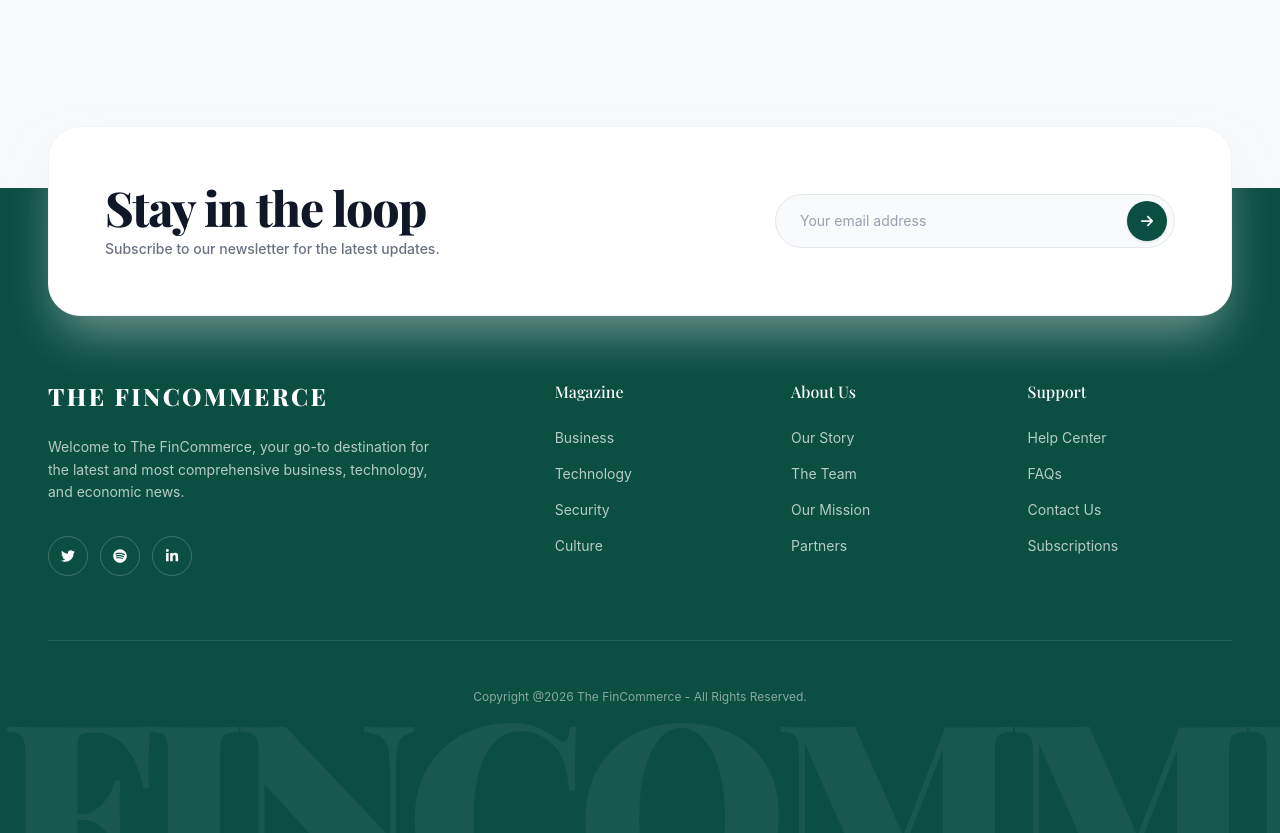
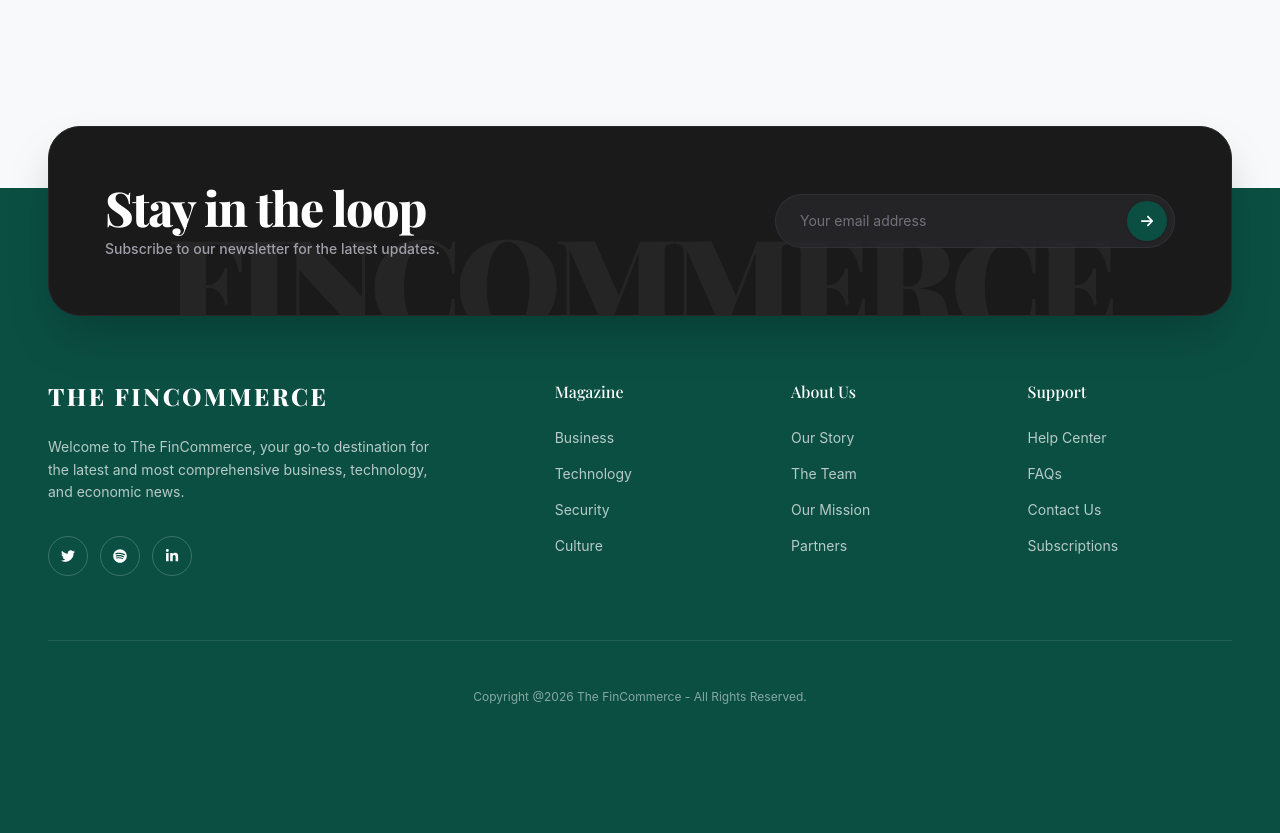
Before and after one commit to monju1190/The-FinCommerce, a Next.js app: page / in a window 1280 px wide. Shown: the part 3740-4573 px from the top of the page. Built offline with nearby package versions, Linux system fonts and the light colour scheme; a web font is replaced by a local one.

Commit message:
Update Newsletter style to dark mode and move FINCOMMERCE text into it

```diff
--- a/src/components/layout/Footer.tsx
+++ b/src/components/layout/Footer.tsx
@@ -8,17 +8,25 @@ export default function Footer() {
     <div className="mt-12 md:mt-24">
       {/* Floating Newsletter Section */}
       <div className="container mx-auto px-4 md:px-12 relative z-20 -mb-24 md:-mb-32">
-        <div className="bg-white rounded-[2rem] p-8 md:p-14 shadow-2xl shadow-gray-200/50 border border-gray-100 flex flex-col lg:flex-row justify-between items-start lg:items-center gap-8">
-          <div>
-            <h2 className="text-4xl md:text-5xl font-extrabold tracking-tight font-display text-gray-900 mb-2">
+        <div className="bg-[#1a1a1a] rounded-[2rem] p-8 md:p-14 shadow-2xl border border-zinc-800 flex flex-col lg:flex-row justify-between items-start lg:items-center gap-8 relative overflow-hidden">
+
+          {/* Background Giant Text (Moved here) */}
+          <div className="absolute bottom-[-15%] left-1/2 -translate-x-1/2 w-full text-center whitespace-nowrap opacity-5 select-none pointer-events-none">
+            <span className="text-[20vw] md:text-[15vw] lg:text-[10vw] font-black uppercase tracking-tighter leading-none font-display text-white">
+              FINCOMMERCE
+            </span>
+          </div>
+
+          <div className="relative z-10">
+            <h2 className="text-4xl md:text-5xl font-extrabold tracking-tight font-display text-white mb-2">
               Stay in the loop
             </h2>
-            <p className="text-gray-500 text-sm font-medium">Subscribe to our newsletter for the latest updates.</p>
+            <p className="text-zinc-400 text-sm font-medium">Subscribe to our newsletter for the latest updates.</p>
           </div>
-          <div className="w-full lg:w-auto">
+          <div className="w-full lg:w-auto relative z-10">
             <div className="flex relative">
               <input
-                className="bg-gray-50 border border-gray-200 rounded-full py-4 pl-6 pr-16 w-full lg:w-[400px] text-gray-900 focus:ring-2 focus:ring-primary-green outline-none text-sm placeholder-gray-400"
+                className="bg-zinc-800/80 border border-zinc-700/50 rounded-full py-4 pl-6 pr-16 w-full lg:w-[400px] text-white focus:ring-2 focus:ring-primary-green outline-none text-sm placeholder-zinc-500"
                 placeholder="Your email address"
                 type="email"
               />
@@ -97,13 +105,6 @@ export default function Footer() {
           Copyright @2026 The FinCommerce - All Rights Reserved.
         </div>
       </div>
-
-      {/* Background Giant Text */}
-      <div className="absolute bottom-[-15%] left-1/2 -translate-x-1/2 w-full text-center whitespace-nowrap opacity-5 select-none pointer-events-none overflow-hidden">
-        <span className="text-[20vw] font-black uppercase tracking-tighter leading-none font-display">
-          FINCOMMERCE
-        </span>
-      </div>
       </footer>
     </div>
   );
```
